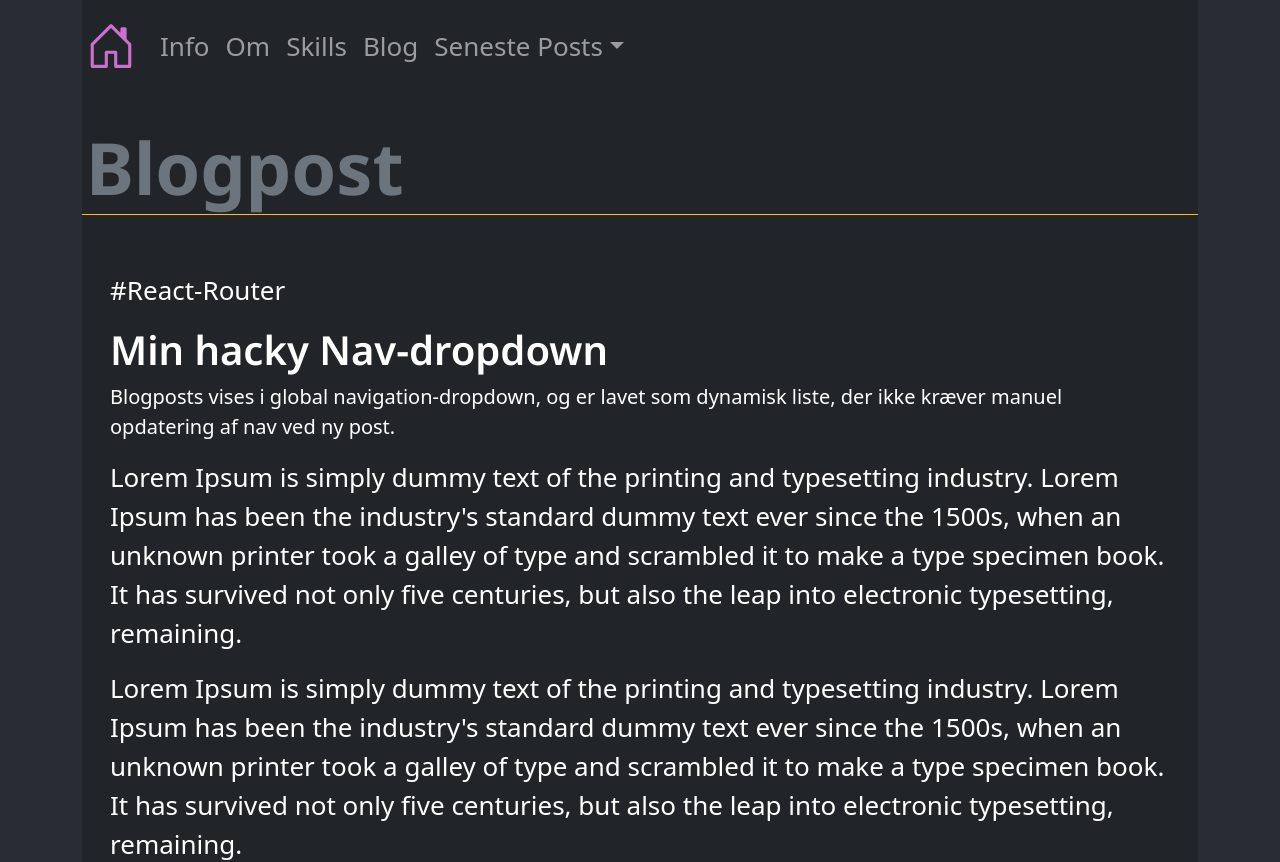
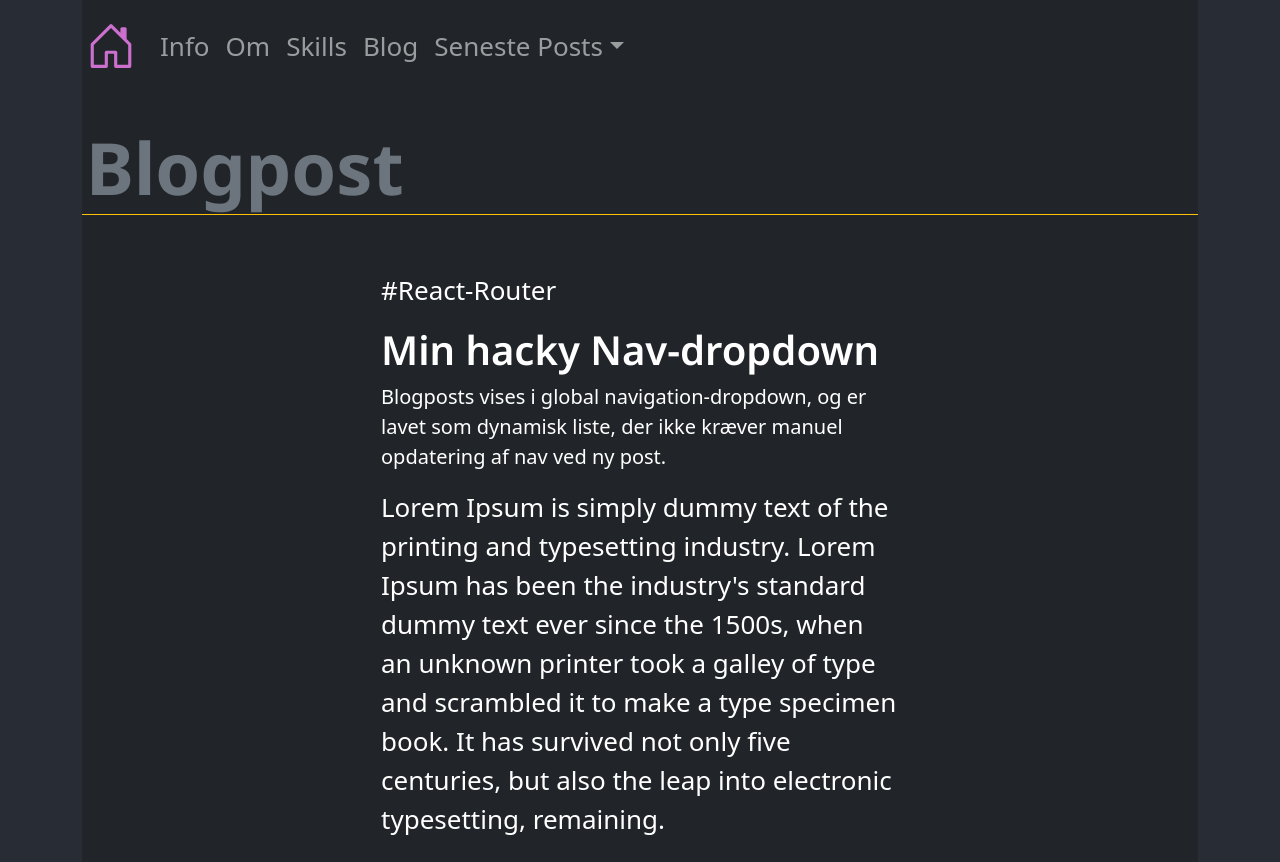
Before and after one commit to nkped/nkped.github.io, a React (Create React App) app: page /#/blog/11 in a window 1280 px wide. Shown: the top 862 px of the page. Built offline with nearby package versions, Linux system fonts and the light colour scheme.

Commit message:
Lavet knapper på Blog

```diff
--- /dev/null
+++ b/src/components/filterButtons.jsx
@@ -0,0 +1,27 @@
+import { Button, Container } from "react-bootstrap";
+
+import { getAllBlogPosts } from "../data";
+
+const allSubjects = [
+  "react",
+  "react-bootstrap",
+  "react-router",
+  "react-router",
+  "github",
+  "github",
+  "github-pages",
+  "git",
+];
+
+export function FilterButtons() {
+  const subjectButtons = allSubjects.map((subject) => (
+    <Button variant="secondary" className="m-2">
+      {subject}
+    </Button>
+  ));
+  return (
+    <Container className="d-flex flex-wrap justify-content-center mb-4">
+      {subjectButtons}
+    </Container>
+  );
+}
--- a/src/routes/blog.jsx
+++ b/src/routes/blog.jsx
@@ -3,6 +3,7 @@ import { Outlet } from "react-router-dom";
 import BlogPostList from "./blogPostList";
 import { useState } from "react";
 import { Footer } from "../components/footer";
+import { FilterButtons } from "../components/filterButtons";
 
 export default function Blog() {
   const [open, setOpen] = useState(false);
@@ -11,6 +12,7 @@ export default function Blog() {
       <Container className="bg-dark px-0">
         <Outlet />
         <Button
+          variant="secondary"
           onClick={() => setOpen(!open)}
           aria-controls="example-collapse-text"
           aria-expanded={open}
@@ -22,6 +24,7 @@ export default function Blog() {
             <BlogPostList />
           </div>
         </Collapse>
+
         <Footer />
       </Container>
     </Container>
--- a/src/routes/blogLandingPage.jsx
+++ b/src/routes/blogLandingPage.jsx
@@ -1,6 +1,6 @@
 import { Container, Row, Col, Card } from "react-bootstrap";
 import { Pen } from "react-bootstrap-icons";
-import { Footer } from "../components/footer";
+import { FilterButtons } from "../components/filterButtons";
 
 export default function BlogLandingPage() {
   return (
@@ -8,7 +8,7 @@ export default function BlogLandingPage() {
       <Row className="display-2 Noto700 pb-1 px-1 mb-2 text-muted  border-bottom border-warning">
         Blog
       </Row>
-      <Row className="text-center py-3">
+      <Row className="text-center pt-3">
         <Card className="my-4 bg-dark">
           <Card.Body className="p-4">
             <Card.Title>
@@ -34,6 +34,14 @@ export default function BlogLandingPage() {
           </Card.Body>
         </Card>
       </Row>
+      <Row>
+        <Col className="display-2 text-center Noto700 mb-4">#</Col>
+      </Row>
+      <Row>
+        <Col>
+          <FilterButtons />
+        </Col>
+      </Row>
     </Container>
   );
 }
--- a/src/routes/blogPost.jsx
+++ b/src/routes/blogPost.jsx
@@ -12,24 +12,32 @@ export default function BlogPost() {
         <Row className="display-2 Noto700 pb-1 px-1 mb-2 text-muted  border-bottom border-warning">
           Blogpost
         </Row>
-        <Stack className="text-start py-5 px-3">
+        <Stack
+          className="text-start py-5 px-3"
+          md={{ span: 8, offset: 2 }}
+          lg={{ span: 6, offset: 3 }}
+        >
           <Row>
-            <Col className="pb-3">{`#${blogPost.subject}`}</Col>
+            <Col
+              md={{ span: 8, offset: 2 }}
+              lg={{ span: 6, offset: 3 }}
+              className="pb-3"
+            >{`#${blogPost.subject}`}</Col>
           </Row>
           <Row>
-            <Col>
+            <Col md={{ span: 8, offset: 2 }} lg={{ span: 6, offset: 3 }}>
               <h1 className="Noto600">{`${blogPost.titel}`}</h1>
             </Col>
           </Row>
 
           <Row>
-            <Col>
+            <Col md={{ span: 8, offset: 2 }} lg={{ span: 6, offset: 3 }}>
               <p className="lead">{blogPost.intro}</p>
               <p>{blogPost.text}</p>
             </Col>
           </Row>
           <Row>
-            <Col>
+            <Col md={{ span: 8, offset: 2 }} lg={{ span: 6, offset: 3 }}>
               <p>{blogPost.text}</p>
             </Col>
           </Row>
--- a/src/routes/blogPostList.jsx
+++ b/src/routes/blogPostList.jsx
@@ -19,7 +19,9 @@ export default function BlogPostList() {
         >
           {blogPosts.map((blogPost) => (
             <Card bg="dark" key={blogPost.number} className="mt-5">
-              <Card.Header className="text-muted">{`#${blogPost.subject}`}</Card.Header>
+              <Card.Header className="text-muted">
+                {`#${blogPost.subject}`}
+              </Card.Header>
               <Card.Body className="border-start  border-secondary">
                 <Card.Title>
                   <Card.Link
```
